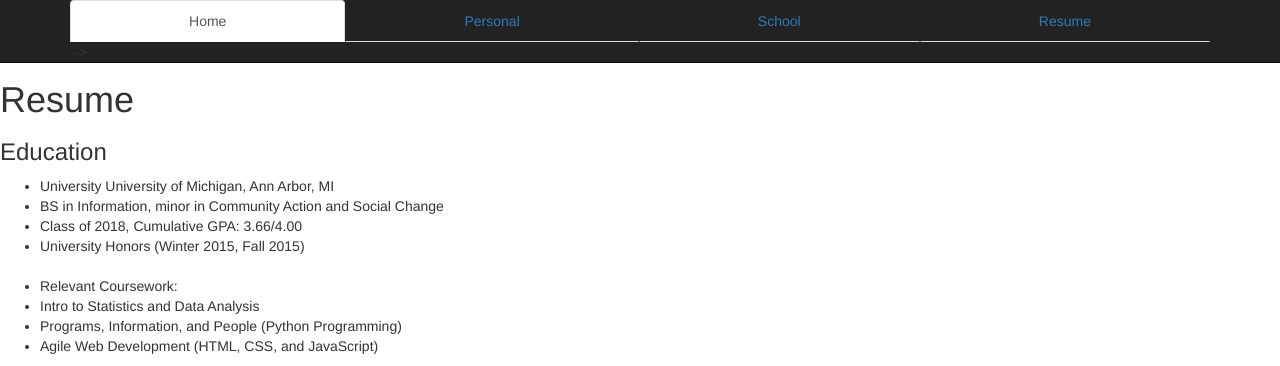
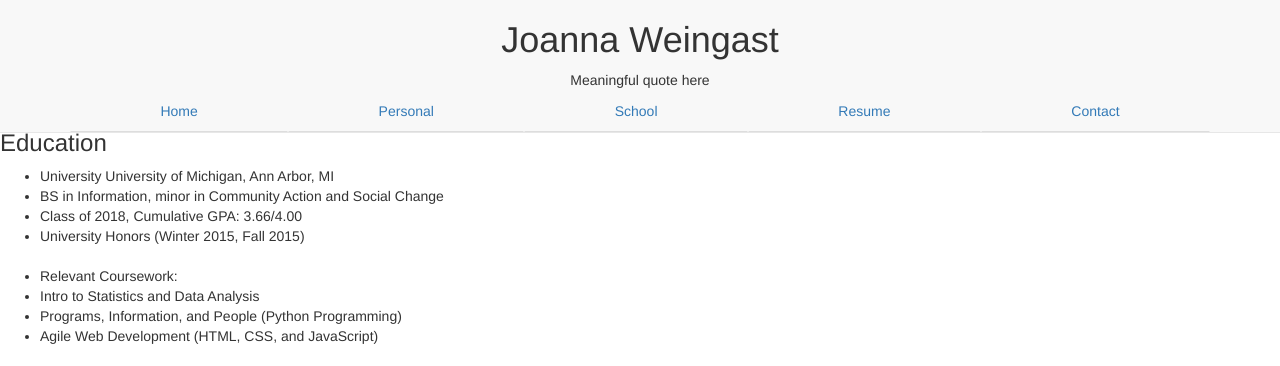
Before and after one commit to jweingast/JWportfolio, a Python web app: template templates/resume.html in a window 1280 px wide. Shown: the top 366 px of the page. Run offline with Jinja, Linux system fonts and the light colour scheme; the template is opened without the code that fills it, so the values that code supplies are empty; some libraries are stand-ins or nearby versions.

Commit message:
Fixed navbar/beginning stages

```diff
--- a/static/css/style.css
+++ b/static/css/style.css
@@ -6,26 +6,61 @@
 	margin: 30px;
 	padding: 30px;
 }
-.resume{
-	list-style: none;
+
+#header-padding {
+    padding-top: 50px;
 }
 
-#Educ .collapsed {
-	background-color: blue;
+.navtitle {
+    text-align: center;
 }
 
-#Educ .expanded{
-	background-color: purple;
+details li {
+    margin-left: 20px;
 }
-#WorkEx:before {
-    content: "";
-    border-color: transparent #008eef;
-    border-style: solid;
-    border-width: 0.35em 0 0.35em 0.45em;
-    display: block;
-    height: 0;
-    width: 0;
-    left: -1em;
-    top: 0.9em;
-    position: relative;
+
+@media screen and (max-width:768px){
+    body {
+        background-color: red;
+    }
 }
+
+/* Changing bootstrap navbar */
+/* navbar */
+.navbar-default {
+    background-color: #F8F8F8;
+    border-color: #E7E7E7;
+}
+/* title */
+.navbar-default .navbar-brand {
+    color: #777;
+}
+.navbar-default .navbar-brand:hover,
+.navbar-default .navbar-brand:focus {
+    color: #5E5E5E;
+}
+/* link */
+.navbar-default .navbar-nav > li > a {
+    color: #777;
+}
+.navbar-default .navbar-nav > li > a:hover,
+.navbar-default .navbar-nav > li > a:focus {
+    color: #333;
+}
+.navbar-default .navbar-nav > .active > a,
+.navbar-default .navbar-nav > .active > a:hover,
+.navbar-default .navbar-nav > .active > a:focus {
+    color: #555;
+    background-color: #E7E7E7;
+}
+.navbar-default .navbar-nav > .open > a,
+.navbar-default .navbar-nav > .open > a:hover,
+.navbar-default .navbar-nav > .open > a:focus {
+    color: #555;
+    background-color: #D5D5D5;
+}
+/* caret */
+.navbar-default .navbar-nav > .dropdown > a .caret {
+    border-top-color: #777;
+    border-bottom-color: #777;
+}
--- a/static/js/style.js
+++ b/static/js/style.js
@@ -1,16 +1,13 @@
-var lst = document.getElementsByTagName('li');
-for(var i = 0; i < lst.length; i++){
-    lst[i].onclick=function(){
-        if(this.parentNode){
-            var childList = this.parentNode.getElementsByTagName('UL');
-            for(var j = 0; j< childList.length;j++){
-                var currentState = childList[j].style.display;
-                if(currentState=="none"){
-                    childList[j].style.display="block";
-                }else{
-                    childList[j].style.display="none";
-                }
-            }
-        }
-    }
+prev_pic = function() {
+    var pic = document.getElementById("display_photo");
+    var pic_name = pic.src;
+    var temp = pic_name.split('/');
+    var name = temp[temp.length - 1].split('.')[0];
+
+    // asdf = int(name) - 1
+
+    pic.src = "/static/" + asdf + ".jpg";
+
 }
+
+//if asdf = 1, then hide button//
--- a/templates/base.html
+++ b/templates/base.html
@@ -11,27 +11,59 @@
 	</head>
 	<body>
 		<header>
+			<div class='container'>
+			<nav class="navbar navbar-default navbar-fixed-top">
+				<div class='navtitle'>
 					<h1>Joanna Weingast</h1>
-			<h2>{{header}}</h2>
-			<nav class="navbar navbar-default navbar-fixed-top navbar-inverse">
+					<div>Meaningful quote here</div>
+				</div>
 				<div class="container">
-<!-- 		        <div id="navbar" class="navbar-collapse collapse">
- -->		          <ul class="nav nav-justified nav-tabs">
-		            <li class="active">
-		            	<a href="#">Home</a>
+					<div class="navbar-header">
+			          <button type="button" class="navbar-toggle collapsed" data-toggle="collapse" data-target="#navbar" aria-expanded="false" aria-controls="navbar">
+			            <span class="sr-only">Toggle navigation</span>
+			            <span class="icon-bar"></span>
+			            <span class="icon-bar"></span>
+			            <span class="icon-bar"></span>
+			          </button>
+			        </div>
+
+	 		        <div id="navbar" class="navbar-collapse collapse">
+			          <ul class="nav nav-justified nav-tabs">
+			            <li
+			            	{% if path == "/home.html" %}
+			            		class="active"
+		            		{% endif %} >
+			            	<a href="home.html">Home</a>
 			            </li>
-		            <li>
+			            <li
+			            	{% if path == "/personal.html" %}
+			            		class="active"
+		            		{% endif %} >
 			            	<a href="/personal.html">Personal</a>
 			            </li>
-		            <li>
+			            <li
+			            	{% if path == "/school.html" %}
+			            		class="active"
+		            		{% endif %} >
 			            	<a href="/school.html">School</a>
 			            </li>
-		            <li>
+			            <li
+			            	{% if path == "/resume.html" %}
+			            		class="active"
+		            		{% endif %} >
 			            	<a href="/resume.html">Resume</a>
+			            <li
+			            	{% if path == "/contact.html" %}
+			            		class="active"
+		            		{% endif %} >
+		            		<a href="/contact.html">Contact</a>
+			            </li>
 			          </ul>
-<!-- 		        </div><!--/.nav-collapse -->
- -->		      </div>
+			    	</div>
+ 				</div>
 		    </nav>
+		    <div id='header-padding'/>
+		</div>
 <!--
 			<nav>
 				<a href= '/home.html'>
@@ -66,6 +98,7 @@
 -->
 		</header>
 
+
 		{% block content %}
 
 		{% endblock %}
--- a/templates/personal.html
+++ b/templates/personal.html
@@ -3,5 +3,7 @@
 {% block content %}
 <h1>About Me!</h1>
 	<p class="about"> I grew up in a small </p>
-<img src= "static/family.JPG" alt= "Family Picture" width= "525px">
+	<a onclick="prev_pic()">click me</a>
+	<img src= "static/family.JPG" alt= "Family Picture" width= "525px" id='display_photo'>
+	<img src="" onclick="next_pic()"/>
 {% endblock %}
--- a/templates/resume.html
+++ b/templates/resume.html
@@ -17,16 +17,17 @@
 	</ul>
 	<h3>Work Experience</h3>
 	<ul id= "WorkEx">
-		<li>Brizeo Inc.(Campus Ambassador)</li>
-			<ul>
+		<details>
+			<summary>Brizeo Inc.(Campus Ambassador)</summary>
 			<li>Promote activity-based social and travel application through social media</li>
 			<li>Work with other campus ambassadors to develop marketing strategies to increase user engagement</li>
-			</ul>
-		<li>University of Michigan (Research Assistant for Merideth Garcia)</li>
-			<ul>
+		</details>
+		<details>
+		<summary>University of Michigan (Research Assistant for Merideth Garcia)</summary>
 			<li>Investigate High School students’ and teachers’ perceptions of digital technology inside and outside the classroom</li>
 			<li>Conduct and transcribe interviews with students on their views and uses of technology</li>
 			<li>Read and review articles on the topics of technology, digital learning, and education</li>
+		</details>
 
 
 
```
Also changed, not shown: main.py (+7 -0 lines), 1 other file. Lines whose indentation alone changed are shown as unchanged.
